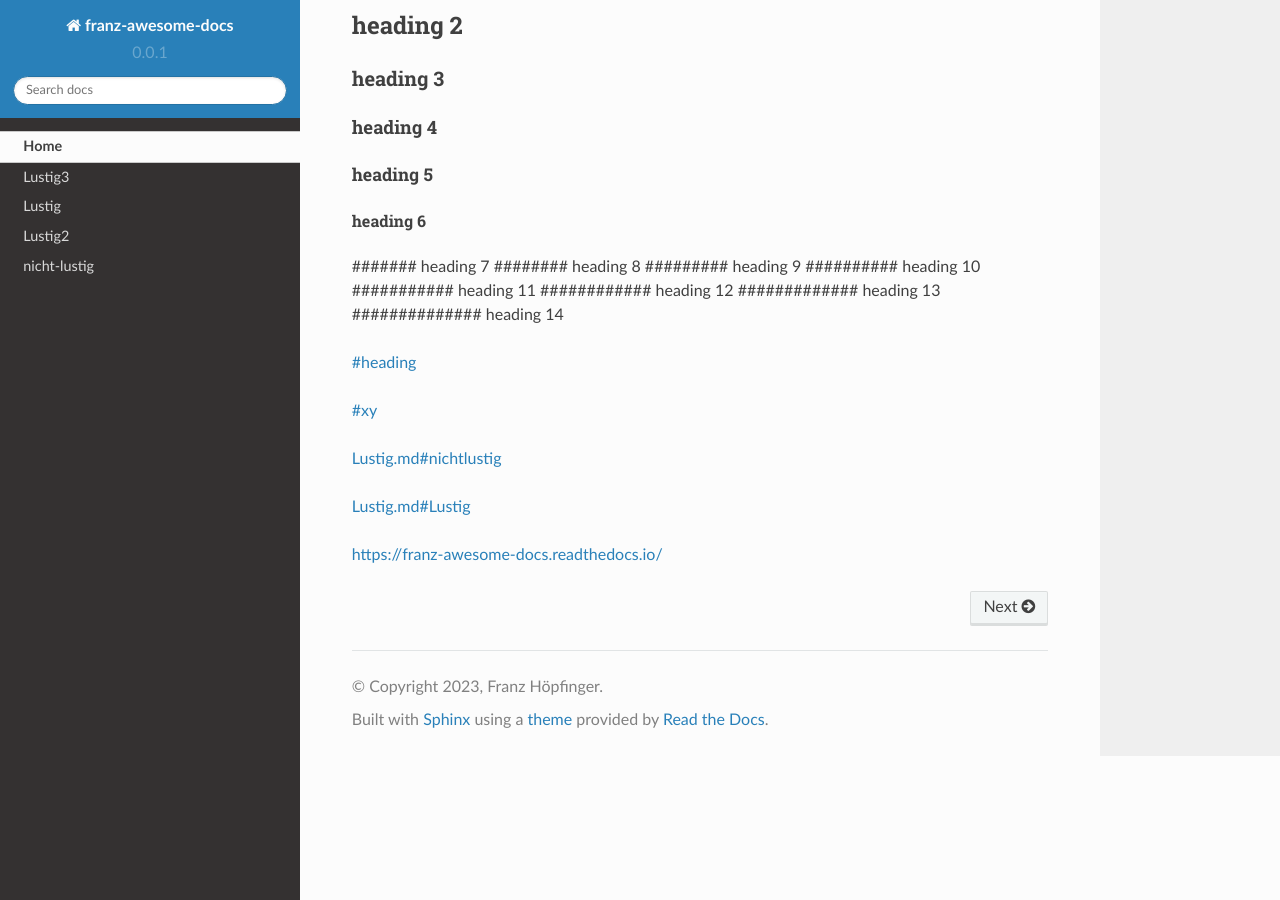
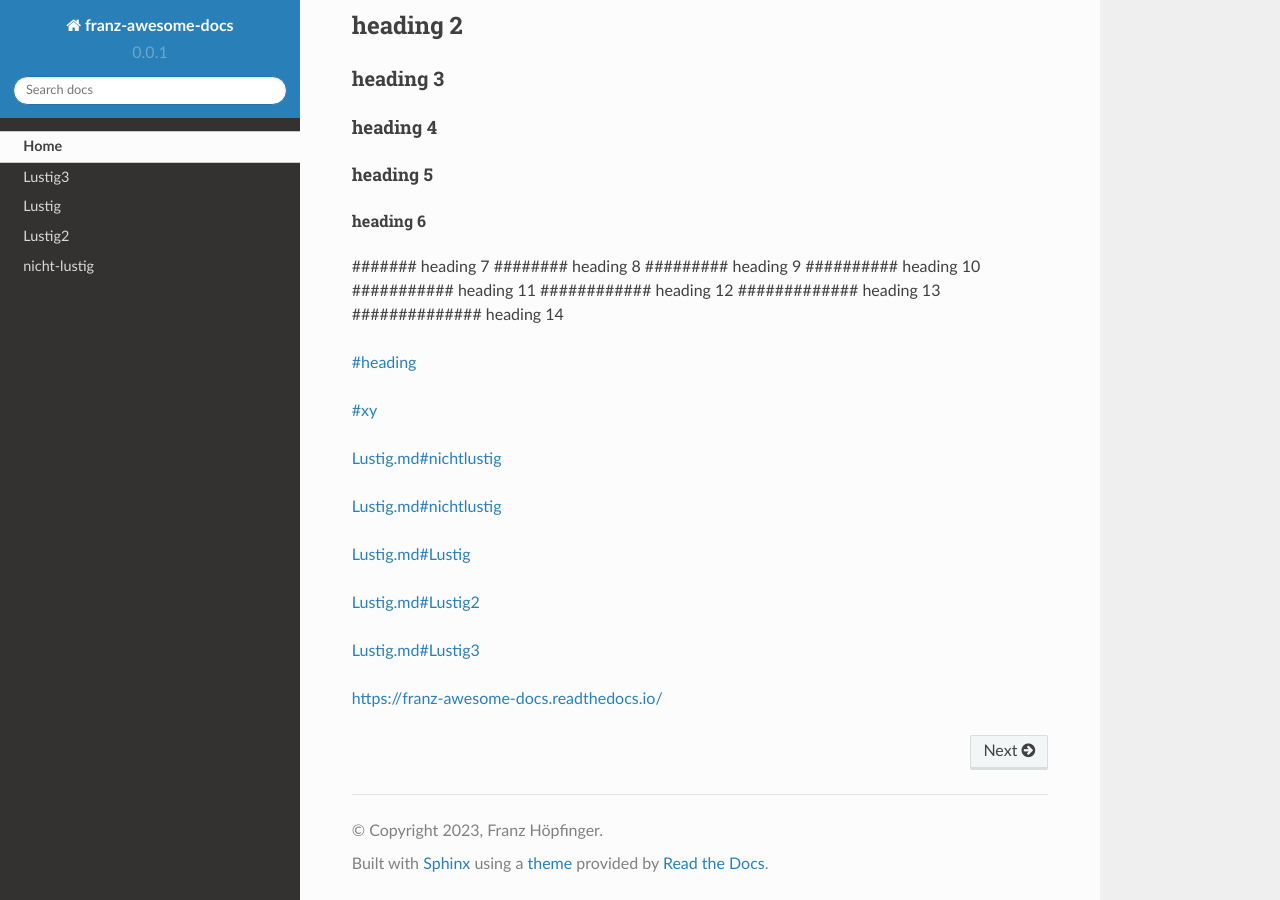
Before and after one commit to franz-ms-muc/awesome-docs, a Sphinx documentation site: the page built from docs/index.md, in a window 1280 px wide and 900 px high, scrolled down 1410 px. Built offline with Sphinx 7.4.7 and the Read the Docs theme 2.0.0, drawn with Linux system fonts in a browser that asks for light colours.

Commit message:
Update index.md

```diff
--- a/docs/index.md
+++ b/docs/index.md
@@ -69,7 +69,13 @@ Und so lebten die Elfen in Frieden und Glückseligkeit, dank des tapferen Helden
 
 [Lustig.md#nichtlustig](Lustig.md#nicht-lustig)
 
+[Lustig.md#nichtlustig](Lustig.md#nicht-lustig2)
+
 [Lustig.md#Lustig](Lustig.md#Lustig)
+
+[Lustig.md#Lustig2](Lustig.md#Lustig2)
+
+[Lustig.md#Lustig3](Lustig.md#Lustig3)
 
 
 <https://franz-awesome-docs.readthedocs.io/>
```
